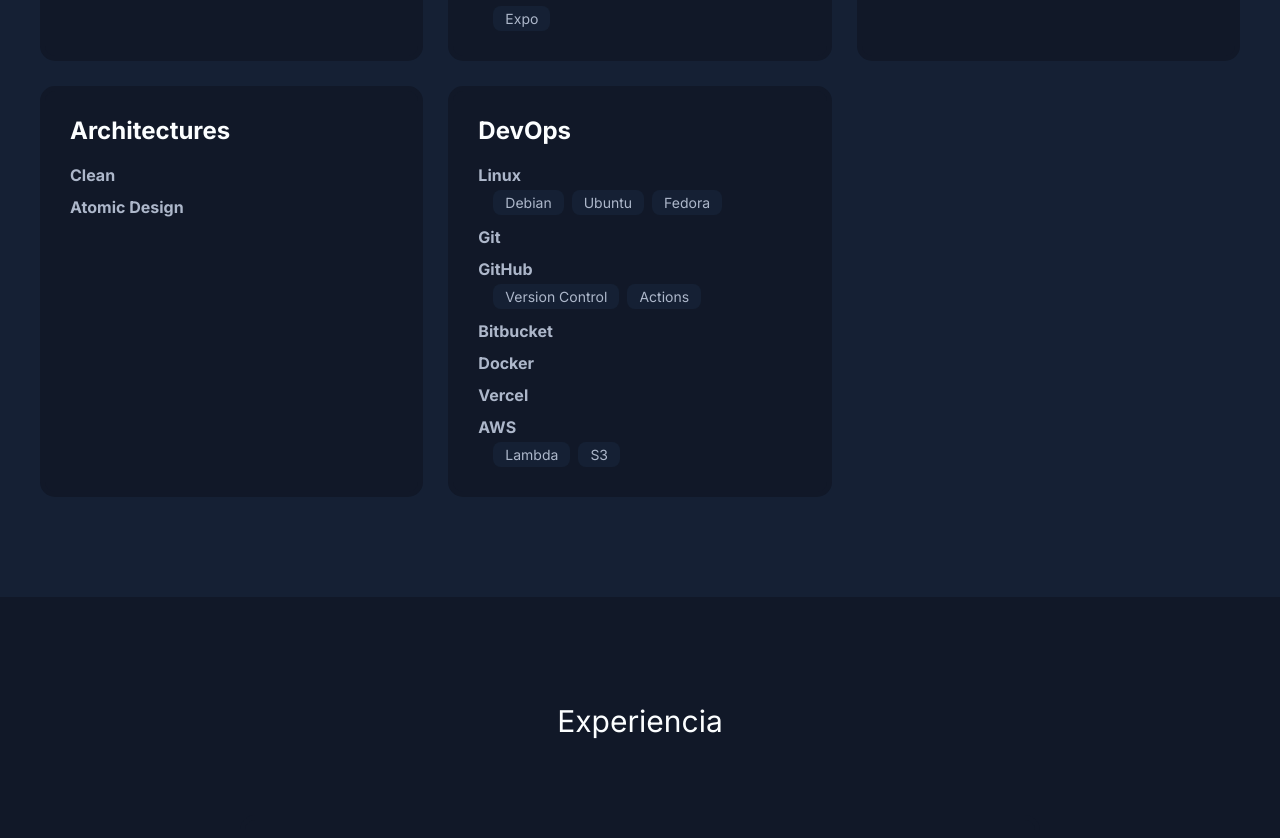
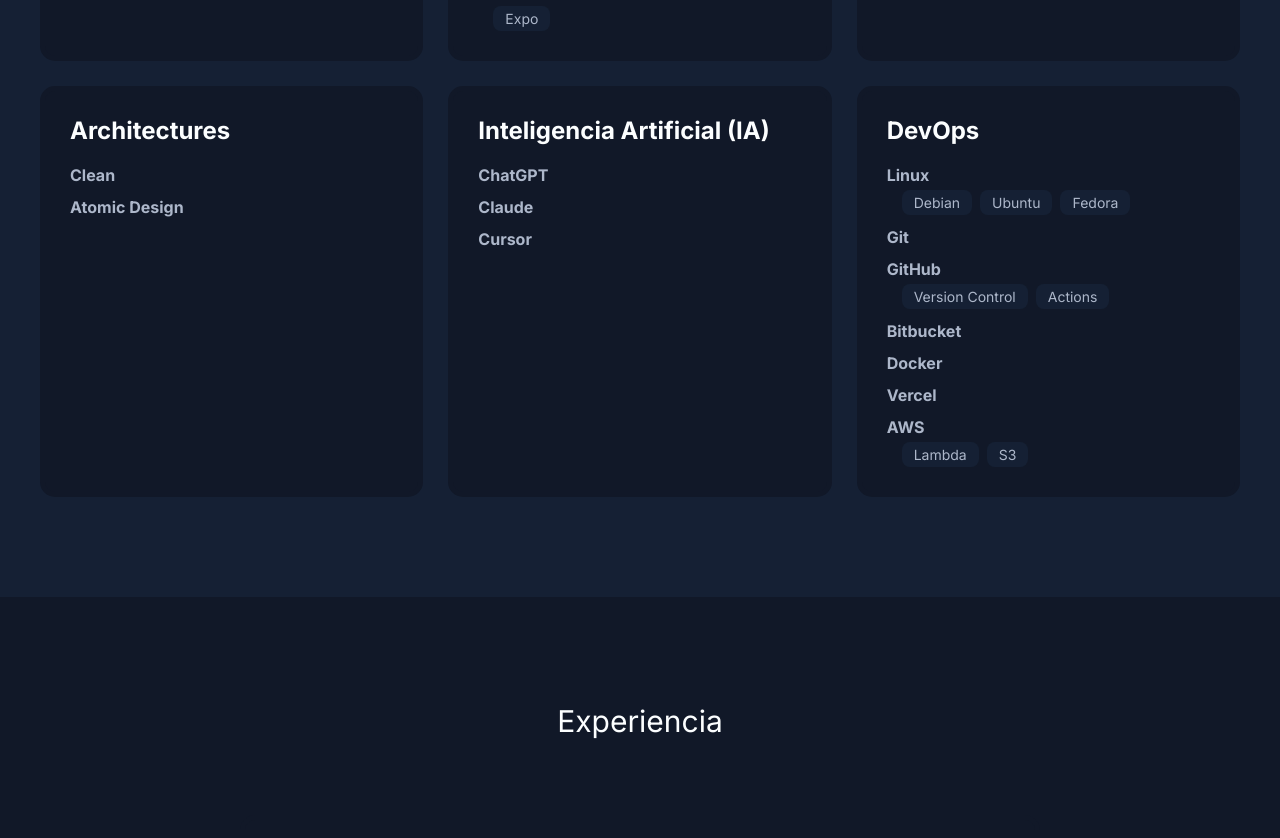
Before and after one commit to IASV/my-portfolio, a Vue app: page / in a window 1280 px wide. Shown: the part 2044-2882 px from the top of the page. Built offline with nearby package versions, Linux system fonts and the light colour scheme.

Commit message:
added new section

```diff
--- a/src/views/TechnicalSkills.vue
+++ b/src/views/TechnicalSkills.vue
@@ -42,6 +42,14 @@
     items: [
       { name: 'Clean' },
       { name: 'Atomic Design' },
+    ],
+  },
+  {
+    category: 'Inteligencia Artificial (IA)',
+    items: [
+      { name: 'ChatGPT' },
+      { name: 'Claude' },
+      { name: 'Cursor' },
     ],
   },
   {
```
